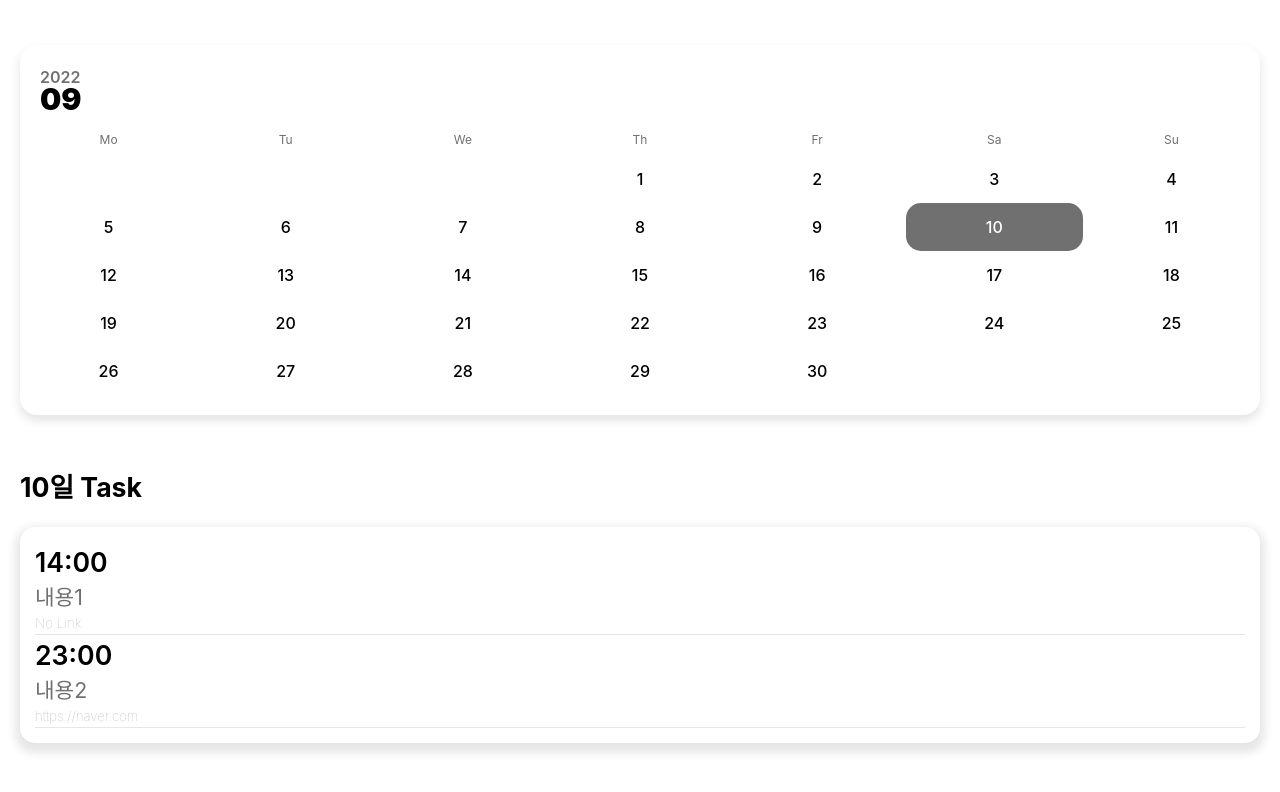
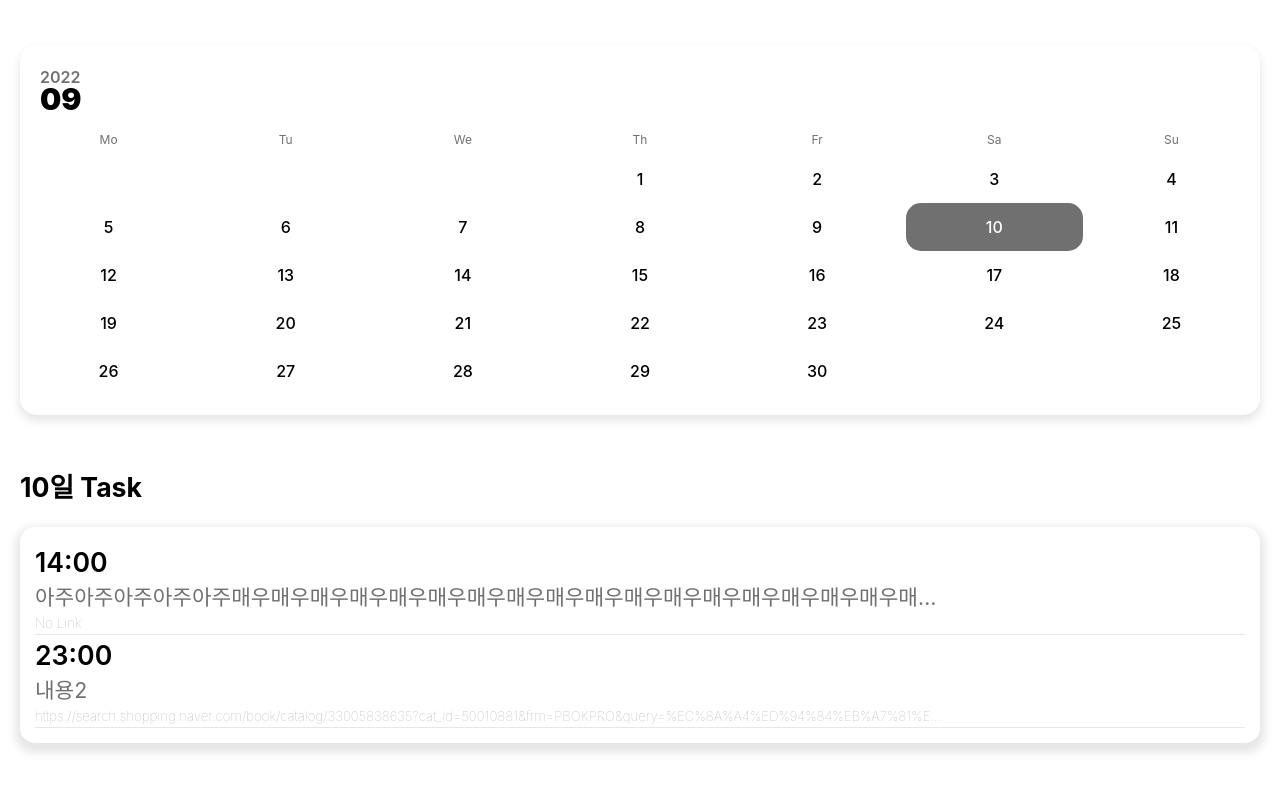
Before and after one commit to HiBixby/ToDoWhale_WhaleExtension, a React (Create React App) app: page / in a window 1280 px wide. Shown: the top 792 px of the page. Built offline with nearby package versions, Linux system fonts and the light colour scheme.

Commit message:
✨ Add clickable link, sync noti

```diff
--- a/src/ToDoList.js
+++ b/src/ToDoList.js
@@ -3,13 +3,21 @@ import "./ToDoList.css";
 import moment from "moment";
 const ToDoList = (props) => {
   const todos = [
-    { id: 1, date:'10',time: "14:00", content: "내용1", link: null, noti: true },
+    {
+      id: 1,
+      date: "10",
+      time: "14:00",
+      content:
+        "아주아주아주아주아주매우매우매우매우매우매우매우매우매우매우매우매우매우매우매우매우매우매우매우매우 긴 내용",
+      link: null,
+      noti: true,
+    },
     {
       id: 2,
-      date:'10',
+      date: "10",
       time: "23:00",
       content: "내용2",
-      link: "https://naver.com",
+      link: "https://search.shopping.naver.com/book/catalog/33005838635?cat_id=50010881&frm=PBOKPRO&query=%EC%8A%A4%ED%94%84%EB%A7%81%EB%B6%80%ED%8A%B8&NaPm=ct%3Dl7vqq3xs%7Cci%3Df0bf3d0f13db5818474de3410294bdb3f4c913f1%7Ctr%3Dboknx%7Csn%3D95694%7Chk%3D113cde34ebdda1144796a6460a335e4b5f7eb701",
       noti: false,
     },
   ];
@@ -17,22 +25,33 @@ const ToDoList = (props) => {
     <div>
       {todos.map((todo) => (
         <div>
-            {todo.date === moment(props.selectedDay).format("DD")?
+          {todo.date === moment(props.selectedDay).format("DD") ? (
             <div>
               <div className="todolist-time">{todo.time}</div>
               <div className="todolist-content">
                 <div className="todolist-content-text">{todo.content}</div>
                 <div className="todolist-icons">
-                        <i onClick={()=>{props.setSelectedToDo(todo);props.goEditPage()}} className="fa-solid fa-pen-to-square mx-3"></i>
                   <i
-                            className={(todo.noti ? "fa-solid" : "fa-regular") + " fa-bell"}
+                    onClick={() => {
+                      props.setSelectedToDo(todo);
+                      props.goEditPage();
+                    }}
+                    className="fa-solid fa-pen-to-square mx-3"
+                  ></i>
+                  <i
+                    className={
+                      (todo.noti ? "fa-solid" : "fa-regular") + " fa-bell"
+                    }
                   ></i>
                 </div>
               </div>
-                <div className="todolist-link">{todo.link?todo.link:"No Link"}</div>
+              <div className="todolist-link">
+                {todo.link ? <a href={todo.link} target="_blank">{todo.link}</a> : "No Link"}
+              </div>
               <hr />
             </div>
-        :null}</div>
+          ) : null}
+        </div>
       ))}
     </div>
   );
```
Lines whose indentation alone changed are shown as unchanged.
